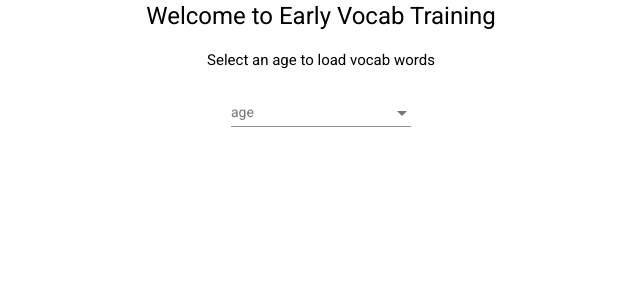
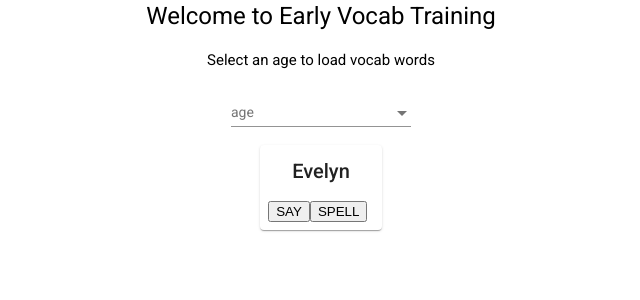
Before and after one commit to dweill/Early-vocab-training, an Angular app: page / in a window 1280 px wide. Shown: the top 300 px of the page, without its empty margins (319-959 px from the left). Built offline with nearby package versions, Linux system fonts and the light colour scheme.

Commit message:
add mat card and speech synthesis api

```diff
--- a/src/app/app.component.html
+++ b/src/app/app.component.html
@@ -14,3 +14,6 @@
     </mat-select>
   </mat-form-field>
 </div>
+<div class="flex-container">
+  <app-vocab-card [vocabWord]="{word: 'Evelyn'}"></app-vocab-card>
+</div>
--- a/src/app/app.module.ts
+++ b/src/app/app.module.ts
@@ -4,17 +4,21 @@ import { NgModule, CUSTOM_ELEMENTS_SCHEMA } from '@angular/core';
 import { AppComponent } from './app.component';
 import { BrowserAnimationsModule } from '@angular/platform-browser/animations';
 
+import { MatCardModule } from '@angular/material/card';
 import { MatSelectModule } from '@angular/material/select';
 import { FormsModule } from '@angular/forms';
+import { VocabCardComponent } from './vocab-card/vocab-card.component';
 
 @NgModule({
   declarations: [
-    AppComponent
+    AppComponent,
+    VocabCardComponent
   ],
   imports: [
     BrowserModule,
     BrowserAnimationsModule,
     FormsModule,
+    MatCardModule,
     MatSelectModule
   ],
   providers: [],
--- /dev/null
+++ b/src/app/vocab-card/vocab-card.component.html
@@ -0,0 +1,11 @@
+<mat-card>
+  <mat-card-header>
+    <mat-card-title>
+      {{vocabWord.word}}
+    </mat-card-title>
+  </mat-card-header>
+  <mat-card-actions>
+    <button mat-button (click)="sayWord()">SAY</button>
+    <button mat-button (click)="spellWord()">SPELL</button>
+  </mat-card-actions>
+  </mat-card>
--- /dev/null
+++ b/src/app/vocab-card/vocab-card.component.ts
@@ -0,0 +1,39 @@
+import { Component, OnInit, Input } from '@angular/core';
+
+@Component({
+  selector: 'app-vocab-card',
+  templateUrl: './vocab-card.component.html',
+  styleUrls: ['./vocab-card.component.scss']
+})
+export class VocabCardComponent implements OnInit {
+
+  @Input()
+  vocabWord: any;
+
+  constructor() { }
+
+  ngOnInit(): void {
+  }
+
+  sayWord(): void {
+    const message = new SpeechSynthesisUtterance(this.vocabWord.word);
+    this.speak(message);
+  }
+
+  spellWord(): void {
+    const message = new SpeechSynthesisUtterance(`
+    ${this.vocabWord.word},
+    ${this.vocabWord.word.split('').join(',')},
+    ${this.vocabWord.word}`);
+    this.speak(message);
+  }
+
+  speak(message): void {
+    try {
+      speechSynthesis.speak(message);
+    } catch (e) {
+      console.error(e);
+    }
+  }
+
+}
```
Also changed, not shown: src/app/vocab-card/vocab-card.component.scss (added).
